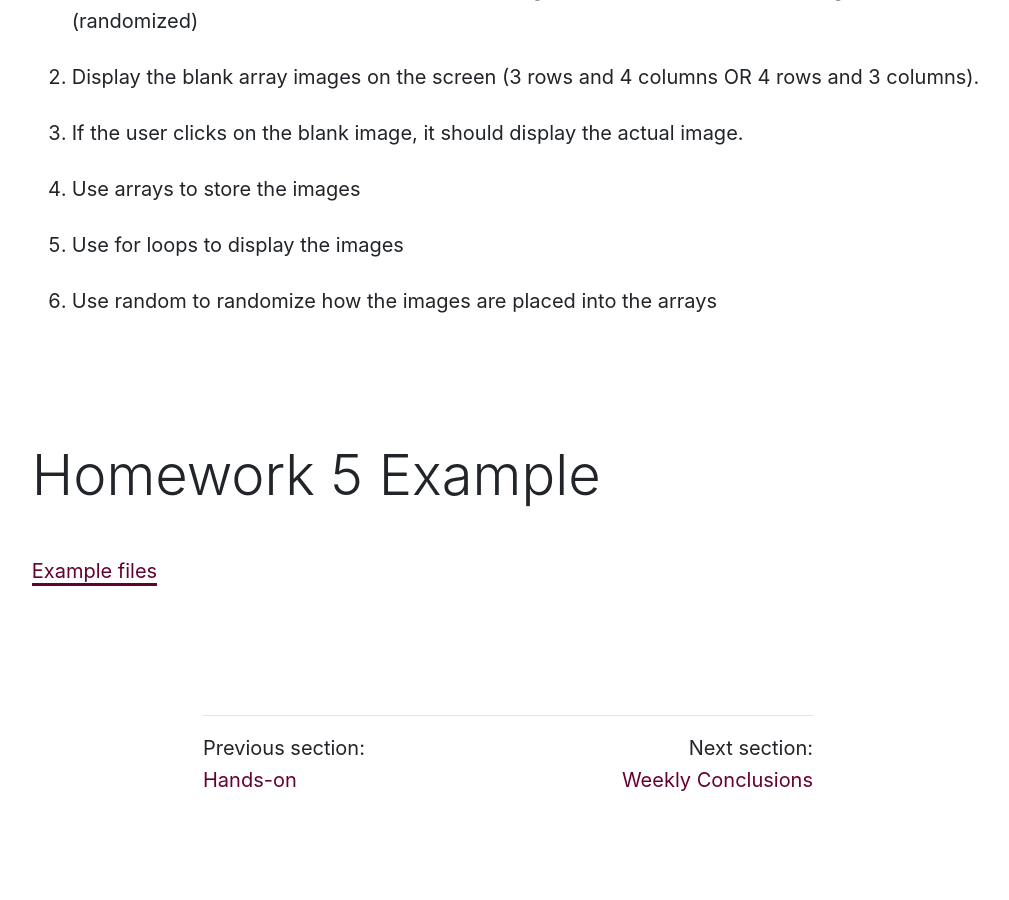
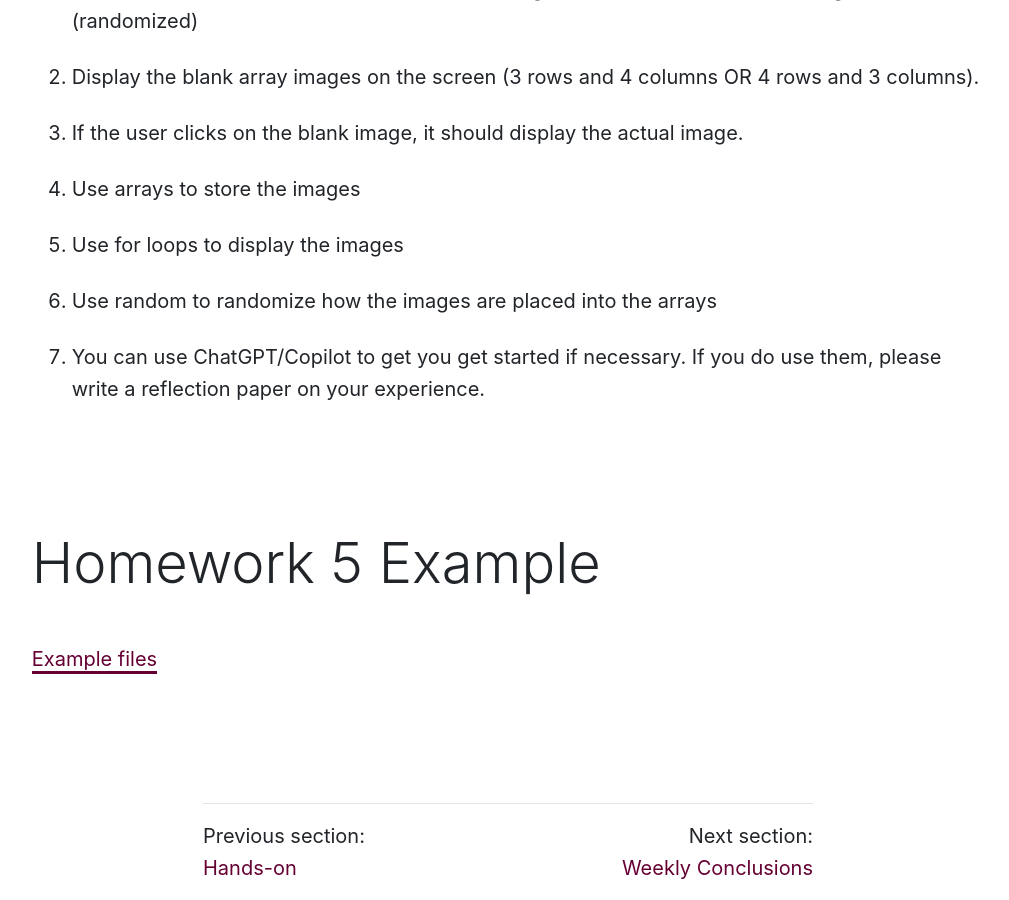
Before and after one commit to Montana-Media-Arts/441-web-tech-Spring2024-course, a Jekyll site: the page built from modules/week-5/_posts/2010-01-01-homework.md, in a window 1280 px wide and 900 px high, scrolled down 1344 px. Shown: the whole window, without its empty margins (132-1141 px from the left). Built offline with Jekyll 4.4.1, drawn with Linux system fonts in a browser that asks for light colours; nearby versions of some CDN libraries; comment, search, counter and statistics services are not loaded; before the commit the page ends 2156 px from its top, so only the background shows below that.

Commit message:
Update 2010-01-01-homework.md

```diff
--- a/modules/week-5/_posts/2010-01-01-homework.md
+++ b/modules/week-5/_posts/2010-01-01-homework.md
@@ -24,7 +24,7 @@ Specifics:
 4. Use arrays to store the images
 5. Use for loops to display the images
 6. Use random to randomize how the images are placed into the arrays
-
+7. You can use ChatGPT/Copilot to get you get started if necessary.  If you do use them, please write a reflection paper on your experience.
 
 ## Homework 5 Example
 
```
